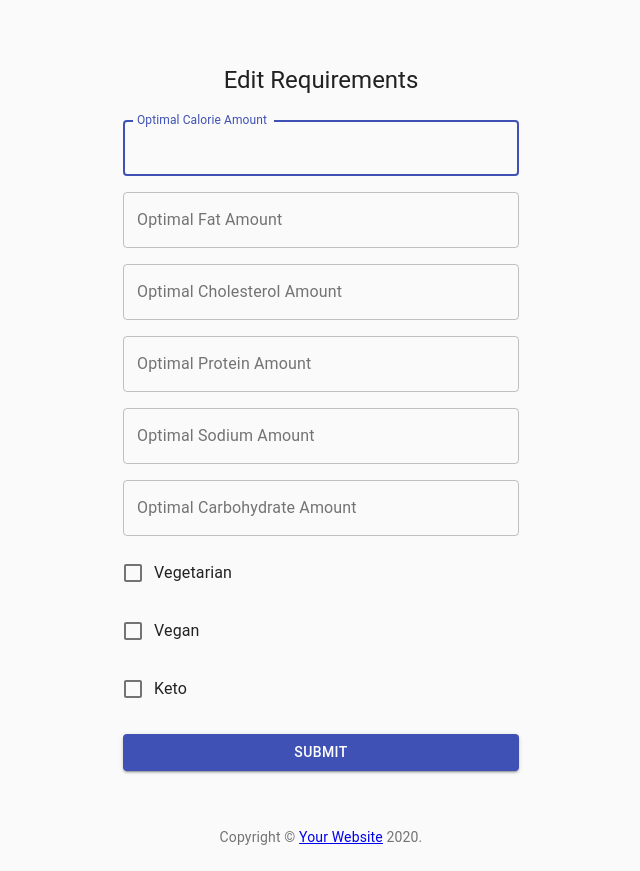
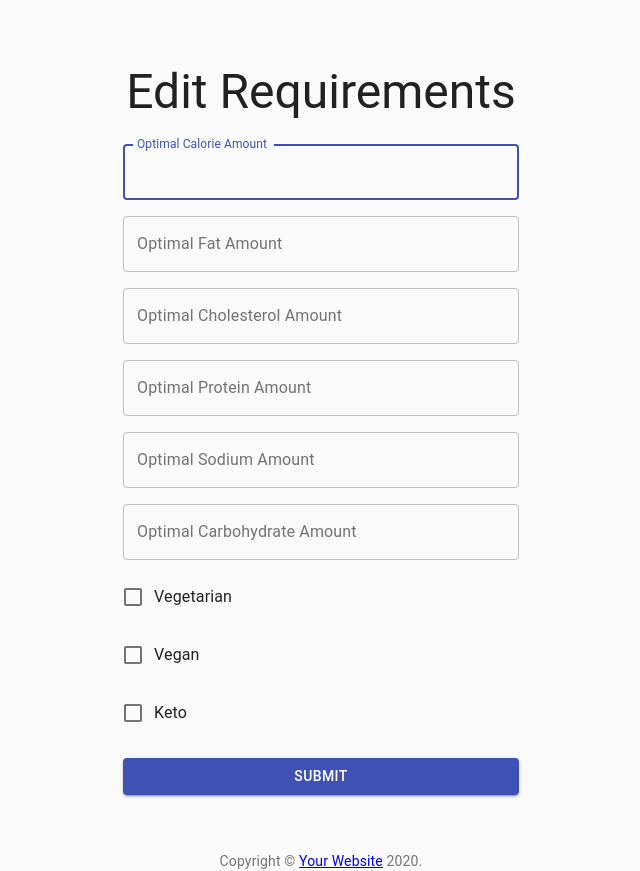
Before and after one commit to BradRaynaud/Team_Abraca-Data, a Next.js app in the folder frontend/: page /EditReqs in a window 1280 px wide. Shown: the whole page, without its empty margins (319-959 px from the left). Before the commit the page ends 847 px from the top, so only its background shows below. Built offline with nearby package versions, Linux system fonts and the light colour scheme.

Commit message:
Week view dark buttons, bigger text on Edit Reqs page

```diff
--- a/frontend/pages/EditReqs.js
+++ b/frontend/pages/EditReqs.js
@@ -60,7 +60,7 @@ export default function SignUp() {
     <Container component="main" maxWidth="xs">
       <CssBaseline />
         <div className={classes.paper}>
-        <Typography component="h1" variant="h5">
+        <Typography component="h1" variant="h3">
           Edit Requirements
         </Typography>
         <form className={classes.form} noValidate>
--- a/frontend/pages/WeekView.js
+++ b/frontend/pages/WeekView.js
@@ -55,6 +55,7 @@ const useStyles = makeStyles(theme => ({
     height: '100%',
     display: 'flex',
     flexDirection: 'column',
+    backgroundColor: 'darkgrey',
   },
   cardMedia: {
     paddingTop: '56.25%', // 16:9
```
